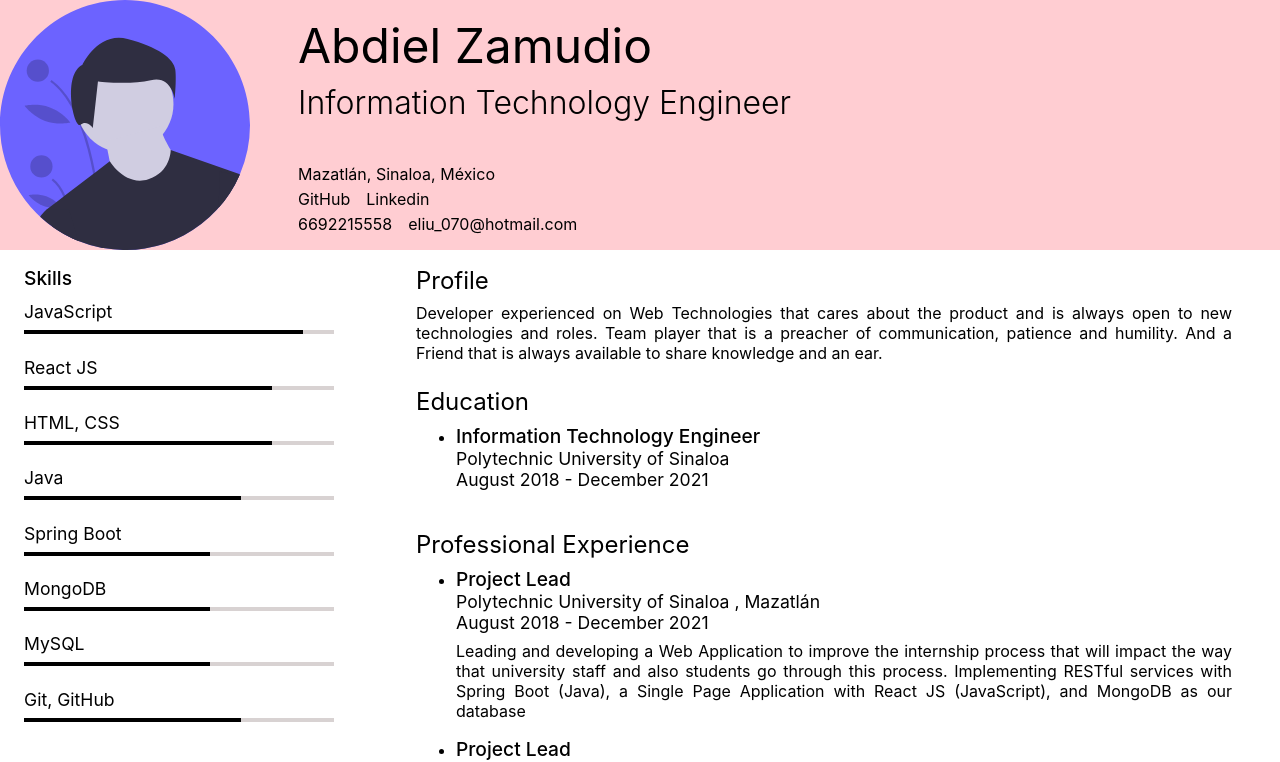
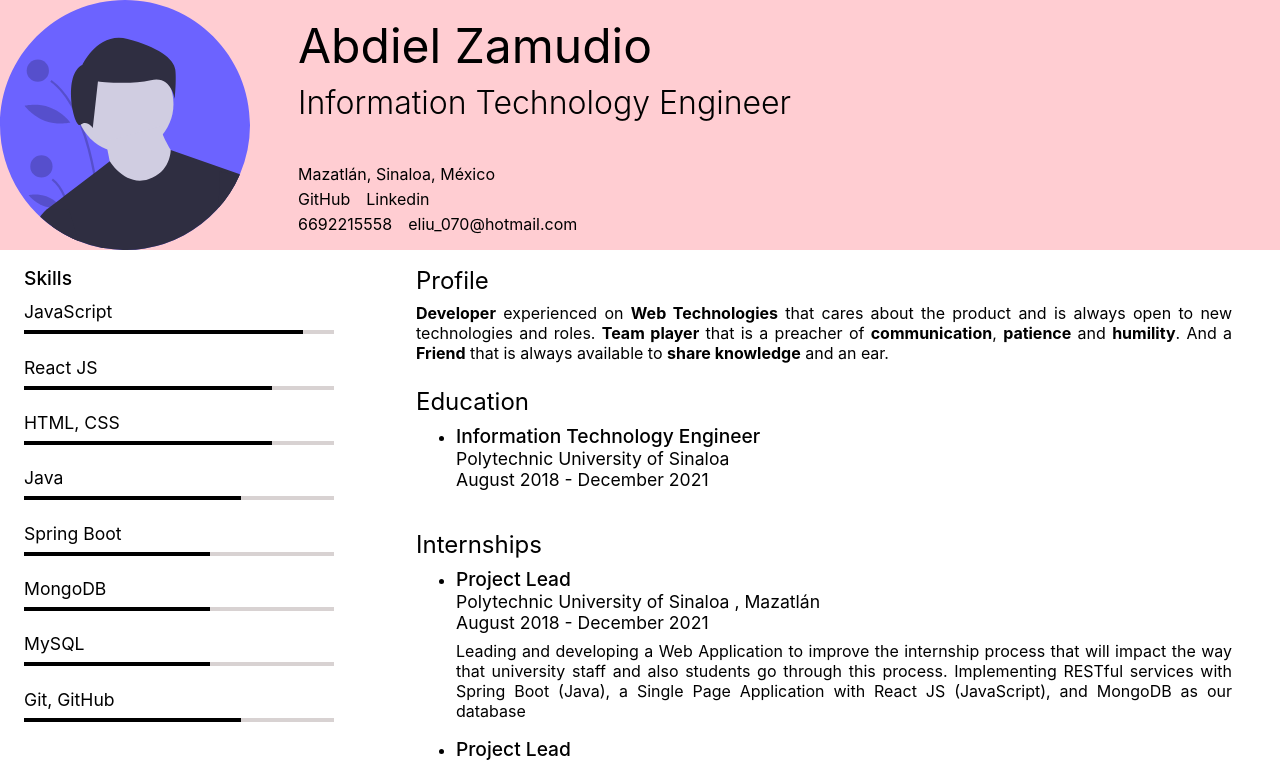
Before and after one commit to eliuabdiel/resume-maker, a React (Create React App) app: page / in a window 1280 px wide. Shown: the top 762 px of the page. Built offline with nearby package versions, Linux system fonts and the light colour scheme.

Commit message:
added innerhtml to profile description, just as i am dangerous, dangit

```diff
--- a/src/App.tsx
+++ b/src/App.tsx
@@ -64,44 +64,20 @@ const resumeContent = {
   ],
   skillsLevelColor: "#000000",
   showSkillLevel: true,
-  professionalExperience: [
+  education: [
     {
-    role: "Project Lead",
-    company: "Polytechnic University of Sinaloa",
-    location: "Mazatlán",
+      degree: "Information Technology Engineer",
+      institution: "Polytechnic University of Sinaloa",
+      location: "Mazatlán, Sinaloa, México",
       fechaInicio: "August 2018",
       fechaFinal: "December 2021",
-    description: `Leading and developing a Web Application to improve the internship
-    process that will impact the way that university staff and also students
-    go through this process. Implementing RESTful services with Spring Boot
-    (Java), a Single Page Application with React JS (JavaScript), and MongoDB
-    as our database`,
-    },
-    {
-      role: "Project Lead",
-      company: "Polytechnic University of Sinaloa",
-      location: "Mazatlán",
-      fechaInicio: "August 2018",
-      fechaFinal: "December 2021",
-      description: `<strong>Leading</strong> and developing a Web Application to improve the internship
-      process that will impact the way that university staff and also students
-      go through this process. Implementing RESTful services with Spring Boot
-      (Java), a Single Page Application with React JS (JavaScript), and MongoDB
-      as our database`,
-    },
-    {
-      role: "Project Lead",
-      company: "Polytechnic University of Sinaloa",
-      location: "Mazatlán",
-      fechaInicio: "August 2018",
-      fechaFinal: "December 2021",
-      description: `Leading and developing a Web Application to improve the internship
-      process that will impact the way that university staff and also students
-      go through this process. Implementing RESTful services with Spring Boot
-      (Java), a Single Page Application with React JS (JavaScript), and MongoDB
-      as our database`,
     },
   ],
+  profileDescription: `<strong>Developer</strong> experienced on <strong>Web Technologies</strong> that cares about the product and
+  is always open to new technologies and roles. <strong>Team player</strong> that is a preacher of
+  <strong>communication</strong>, <strong>patience</strong> and <strong>humility</strong>. And a <strong>Friend</strong> that is always available to
+  <strong>share knowledge</strong> and an ear.`,
+  professionalExperience: [],
   internshipsExperience: [
     {
       role: "Project Lead",
@@ -140,19 +116,7 @@ const resumeContent = {
       as our database`,
     },
   ],
-  profileDescription: `Developer experienced on Web Technologies that cares about the product and
-  is always open to new technologies and roles. Team player that is a preacher of
-  communication, patience and humility. And a Friend that is always available to
-  share knowledge and an ear.`,
-  education: [
-    {
-      degree: "Information Technology Engineer",
-      institution: "Polytechnic University of Sinaloa",
-      location: "Mazatlán, Sinaloa, México",
-      fechaInicio: "August 2018",
-      fechaFinal: "December 2021",
-    },
-  ],
+
 }
 
 const App: React.FC = () => {
--- a/src/components/profileDescription/ProfileDescription.tsx
+++ b/src/components/profileDescription/ProfileDescription.tsx
@@ -8,9 +8,9 @@ export const ProfileDescription:React.FC<Props> = ({profileDescription}) => {
   return (
     <div className={style.profileDescriptionContainer}>
       <label className={style.title}>Profile</label>
-      <div className={style.description}>
-        {profileDescription}
-      </div>
+      {profileDescription && <div className={style.description}
+        dangerouslySetInnerHTML={{__html: profileDescription}}
+      />}
     </div>
 
   )
```
Lines whose indentation alone changed are shown as unchanged.
